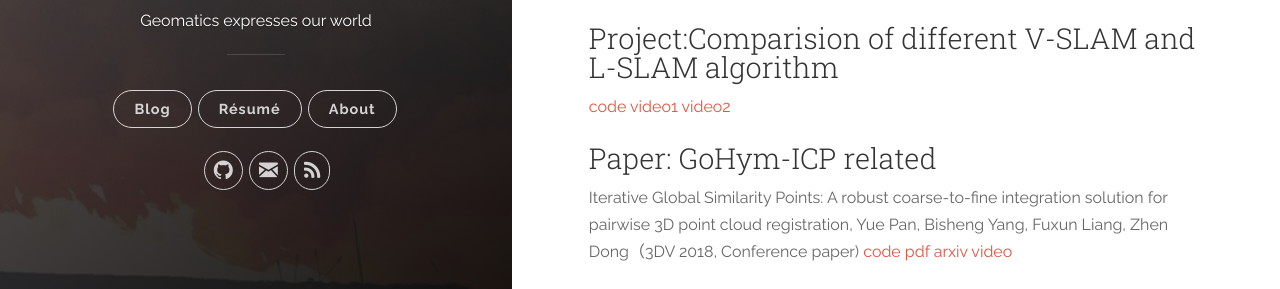
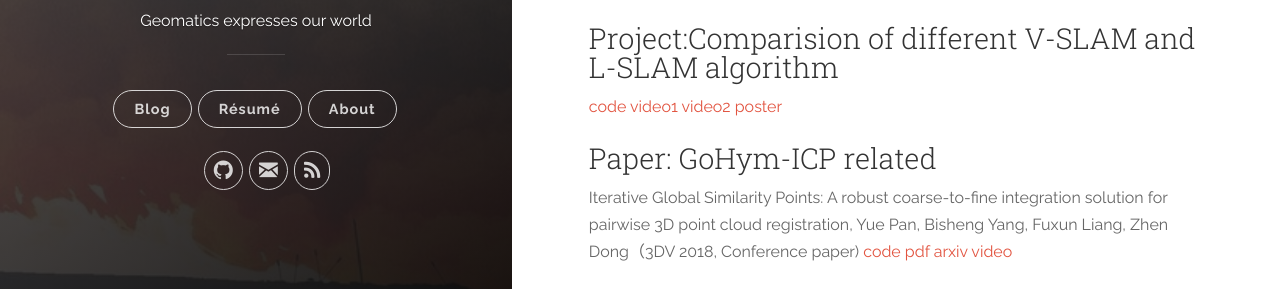
Before and after one commit to YuePanEdward/YuePanEdward.github.io, a Jekyll site: the page built from _posts/2018-08-10-about.md, in a window 1280 px wide and 900 px high, scrolled down 1588 px. Shown: the part 456-745 px from the top of the window. Built offline with Jekyll 4.4.1, drawn with Linux system fonts in a browser that asks for light colours.

Commit message:
Update 2018-08-10-about.md

```diff
--- a/_posts/2018-08-10-about.md
+++ b/_posts/2018-08-10-about.md
@@ -86,7 +86,7 @@ Organic solar battery investigation at Shanghai Institute of Technical Physics o
 
 ### Project:Comparision of different V-SLAM and L-SLAM algorithm
 
-[code](https://github.com/YuePanEdward/Cartographer_ros-on-Jackal)  [video1](https://www.youtube.com/watch?v=wJPFnWXptLo)  [video2](https://www.youtube.com/watch?v=zGrvtwrzm64)
+[code](https://github.com/YuePanEdward/Cartographer_ros-on-Jackal)  [video1](https://www.youtube.com/watch?v=wJPFnWXptLo)  [video2](https://www.youtube.com/watch?v=zGrvtwrzm64)  [poster]({{ site.baseurl }}/assets/poster_yue_pan.pdf)
 
 ### Paper: GoHym-ICP related
 
```
